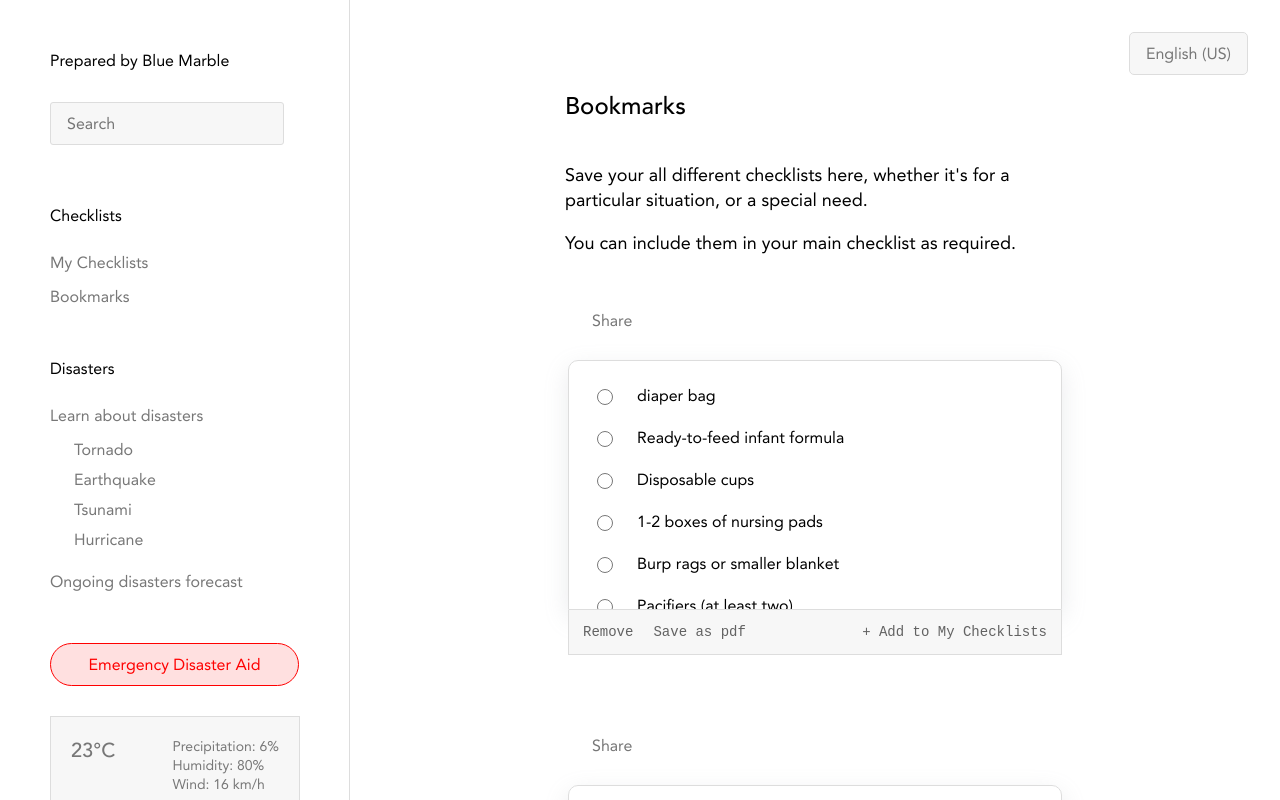
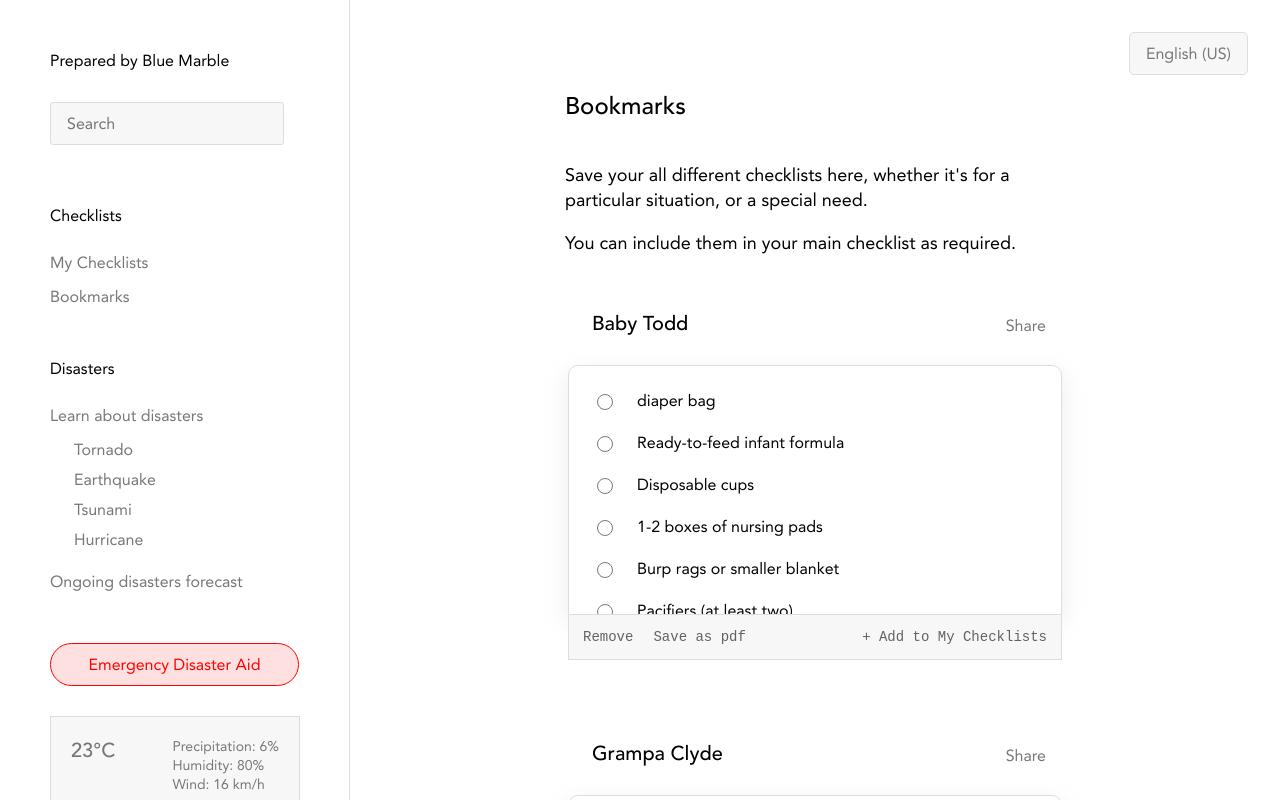
Before and after one commit to slowresonance/prepared, a React (Create React App) app: page /bookmarks in a window 1280 px wide. Shown: the top 800 px of the page. Built offline with nearby package versions, Linux system fonts and the light colour scheme; a web font is replaced by a local one.

Commit message:
alot of changes+bugs+shadow+input-titles

```diff
--- a/src/components/Checklist.js
+++ b/src/components/Checklist.js
@@ -79,9 +79,12 @@ const Checklist = ({
   return (
     <div className={`checklist ${source}`}>
       <div className="header">
-        {source === "mychecklists" && (
+        {source === "mychecklists" ? (
           <input className="name" defaultValue={data.name} />
+        ) : (
+          <div className="name">{data.name}</div>
         )}
+
         <div className="share">Share</div>
       </div>
       <div className="list">
```
